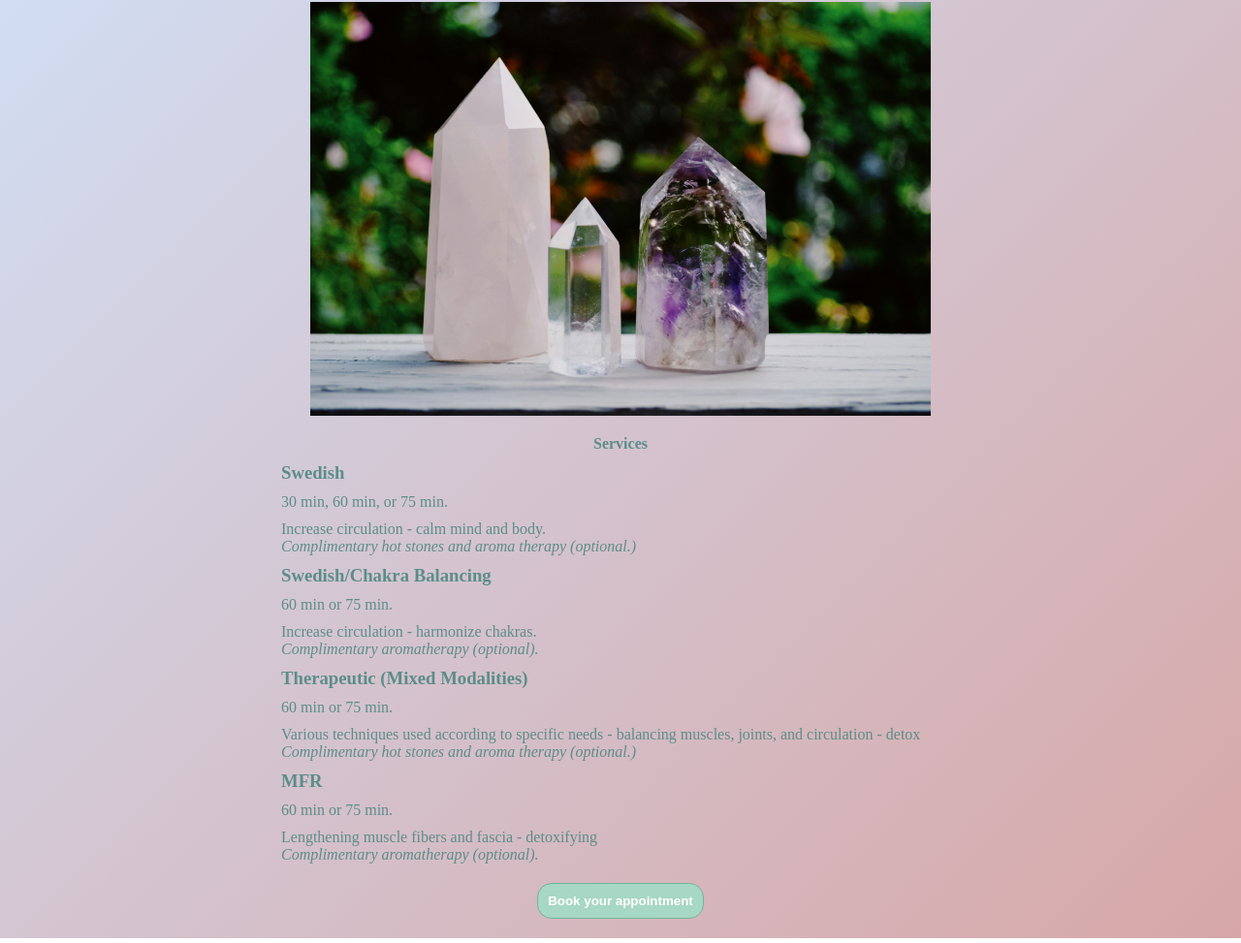
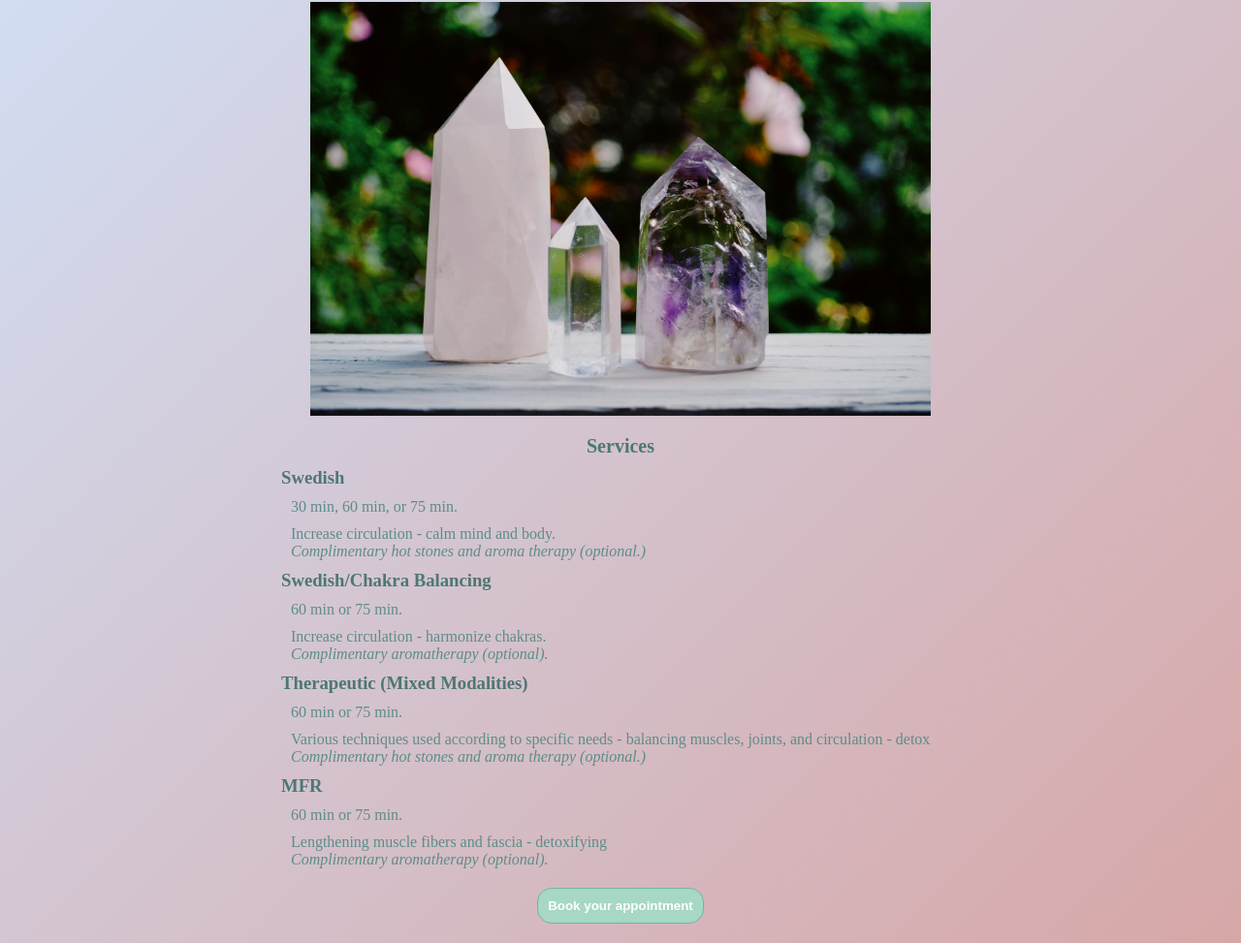
Before and after one commit to ryu11wgu/website, a plain HTML site: page services.html in a window 1280 px wide. Shown: the part 116-1089 px from the top of the page at 97% size. Drawn offline with Linux system fonts and the light colour scheme.

Commit message:
Add files via upload

```diff
--- a/services.html
+++ b/services.html
@@ -53,7 +53,11 @@
       <i>Complimentary aromatherapy (optional).</i>
 
       <div style="text-align: center">
-        <button class="book-btn">Book your appointment</button>
+        <button class="book-btn">
+          <a href="/prices.html" style="text-decoration: none; color: white">
+            Book your appointment
+          </a>
+        </button>
       </div>
     </main>
   </body>
--- a/style.css
+++ b/style.css
@@ -48,13 +48,16 @@ h1 {
 
 h2 {
   margin-top: 20px;
-  font-size: 16px;
+  font-size: 20px;
+  font-weight: bold;
   text-align: center;
+  color: #4d7774;
 }
 
 h3 {
   margin-top: 10px;
   margin-bottom: 10px;
+  color: #4d7774;
   /* background-color: #a7d7c5;
   padding-top: 5px;
   padding-bottom: 5px;
@@ -110,8 +113,10 @@ img {
   border: 1px solid #74b49b;
 }
 
-p {
+p,
+i {
   margin-top: 10px;
+  margin-left: 10px;
 }
 
 .map {
```
Also changed, not shown: index.html (+5 -1 lines), prices.html (+11 -5 lines).
